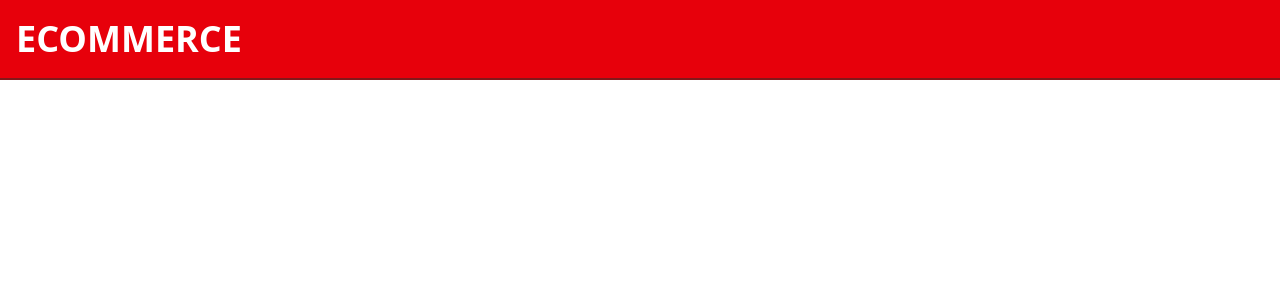
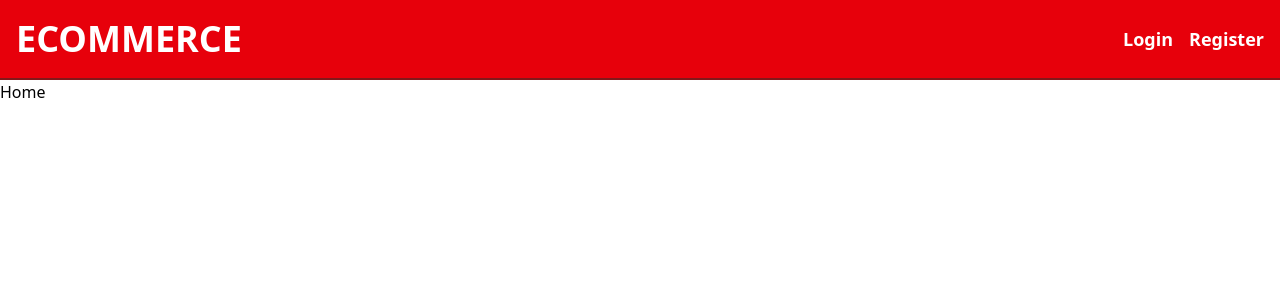
Before and after one commit to pufex/exommerce-example-frontend, a React app: page /home in a window 1280 px wide. Shown: the top 300 px of the page. Built offline with nearby package versions, Linux system fonts and the light colour scheme; the HTML template or start-up script is replaced by a standard one.

Commit message:
Fixed a few issues with the navbar

```diff
--- a/src/components/NavLogo.jsx
+++ b/src/components/NavLogo.jsx
@@ -1,5 +1,17 @@
+import { useNavigate } from "react-router"
+
 export default function NavLogo () {
-    return <h1 className={"text-4xl font-extrabold text-white"}>
+
+    const navigate = useNavigate();
+
+    const handleClick = () => {
+        navigate("/home")
+    }
+
+    return <h1
+        className={"text-4xl font-extrabold text-white cursor-pointer"}
+        onClick={() => handleClick()}
+    >
         ECOMMERCE
     </h1>
 }
--- a/src/layout/Navbar.jsx
+++ b/src/layout/Navbar.jsx
@@ -1,12 +1,15 @@
 import NavLogo from "../components/NavLogo"
+import { Outlet } from "react-router"
 import { Link } from "react-router"
 
 const links = [
     {
         to: "/auth/login",
+        name: "Login"
     },
     {
-        to: "/auth/register"
+        to: "/auth/register",
+        name: "Register"
     }
 ]
 
@@ -16,20 +19,25 @@ export default function Navbar() {
         <nav className="w-full h-20 fixed top-0 left-0 bg-red-600 border-b-2 border-b-red-900">
             <div className="w-full h-full px-4 max-w-7xl mx-auto flex items-center justify-between">
                 <NavLogo />
-            </div>
-            <ul className="flex space-4 items-center">
+                <ul className="flex gap-4 items-center">
                     {
                         links.map((link, index) => (
                             <li key={index}>
                                 <Link
                                     to={link.to}
                                     className="text-lg text-white font-semibold"
-                            />
+                                >
+                                    {link.name}
+                                </Link>
                             </li>
                         ))
                     }
                 </ul>
+            </div>
         </nav>
+        <main className="w-full max-w-7xl mx-auto">
+            <Outlet />
+        </main>
     </>
 
 }
```
Lines whose indentation alone changed are shown as unchanged.
